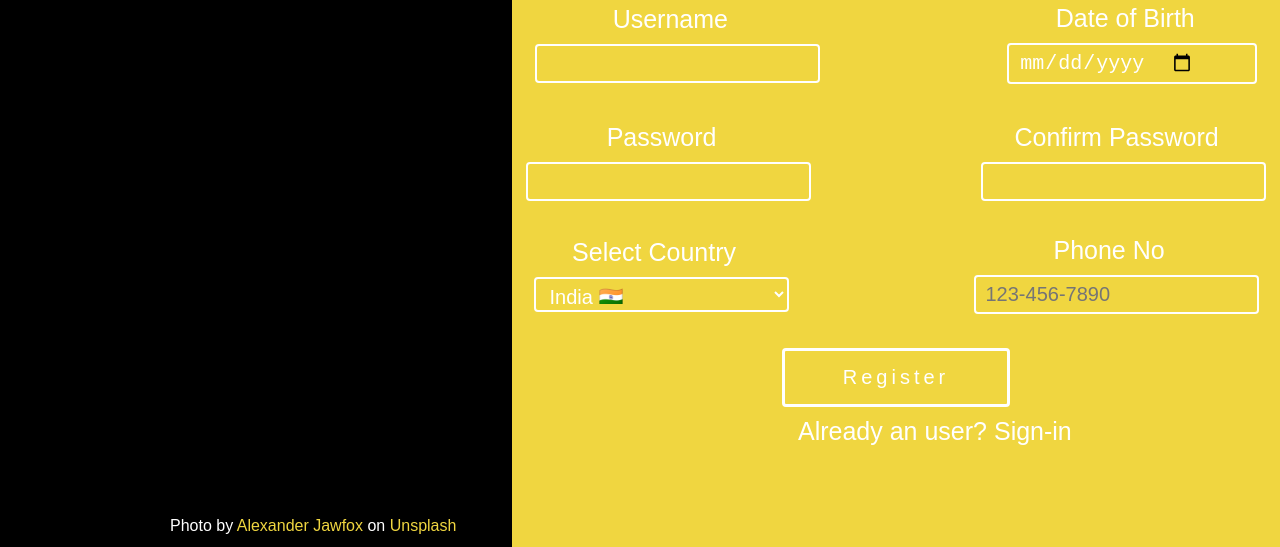
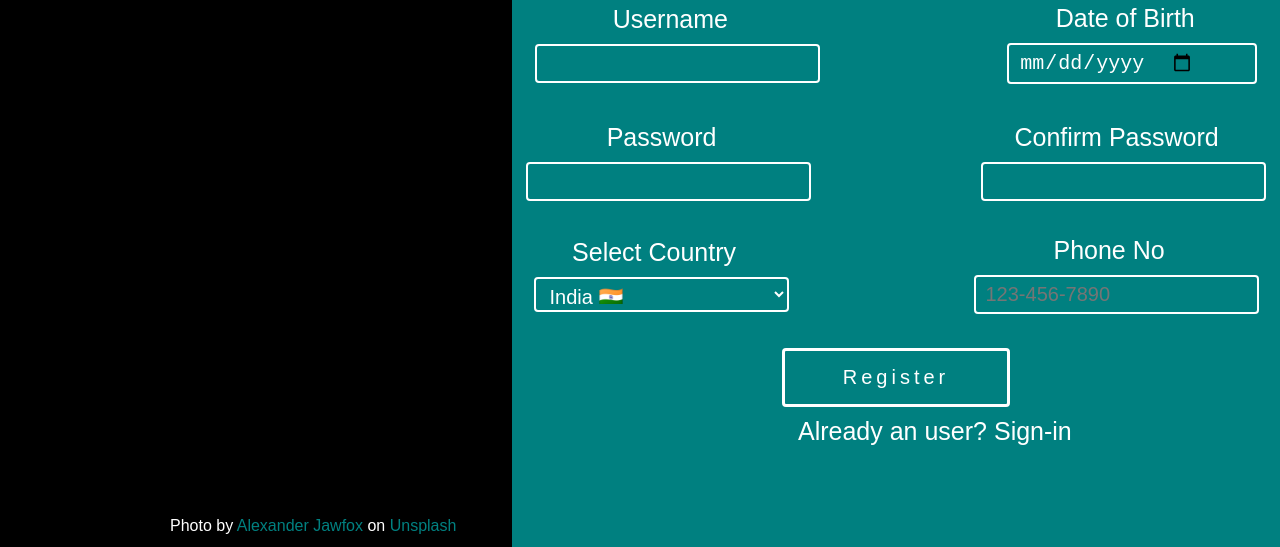
Before and after one commit to Tushar-Alec/Sign-up-Form, a plain HTML site: page index.html in a window 1280 px wide. Shown: the part 253-800 px from the top of the page. Drawn offline with Linux system fonts and the light colour scheme.

Commit message:
Changed the color of the right section and the h2 elements from gold to teal.

```diff
--- a/style.css
+++ b/style.css
@@ -41,7 +41,7 @@ a {
   color: #fff;
   transition: all 0.2s ease-in-out;
   text-decoration: none;
-  color: rgb(240, 214, 64);
+  color: teal;
 }
 
 .right-section {
@@ -51,7 +51,7 @@ a {
   width: 60%;
   height: 100vh;
   float: right;
-  background-color: rgb(240, 214, 64);
+  background-color: teal;
 
 }
 /* @media (max-width: 850px) {
@@ -125,12 +125,12 @@ h2 {
   display: block;
   font-size: 20px;
   letter-spacing: 4px;
-  background-color: rgb(240, 214, 64);
+  background-color: teal;
   color: #fff;
 }
 .submit-btn:hover {
   background-color: white;
-  color: gold;
+  color: teal;
 }
 .login-line {
   font-size: 25px;
```
